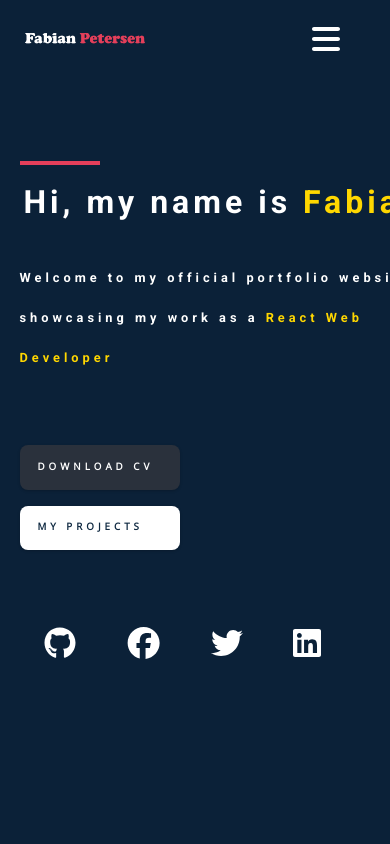
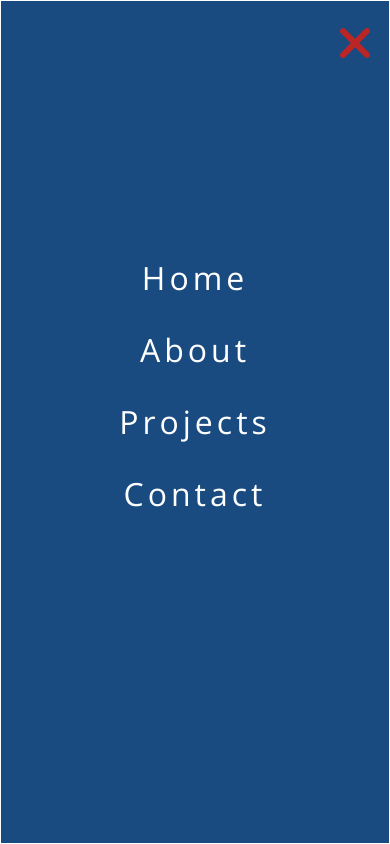
Before and after one commit to Fabian-Petersen/fabian-portfolio-app, a React (Create React App) app: page / in a window 390 px wide. Both pictures are taken after a click on the button 342 px from the left and 40 px from the top of the page. Shown: the top 844 px of the page. Built offline with nearby package versions, Linux system fonts and the light colour scheme.

Commit message:
add-sidebar-functionality-&&-map-links

```diff
--- a/src/App.js
+++ b/src/App.js
@@ -1,21 +1,11 @@
 import React from "react";
 import "../src/index.css";
 
-import {
-  About,
-  Navbar,
-  Header,
-  SideBar,
-  Projects,
-  Contact,
-  Footer,
-} from "./components/Index";
+import { About, Header, Projects, Contact, Footer } from "./components/Index";
 
 const App = () => {
   return (
     <div>
-      <Navbar />
-      <SideBar />
       <Header />
       <About />
       <Projects />
--- a/src/components/Header.js
+++ b/src/components/Header.js
@@ -1,14 +1,22 @@
-import React from "react";
+import React, { useState } from "react";
 import styled from "styled-components";
-import Socials from "./Socials";
 import cv from "../assets/documents/fabian-petersen-12.2022.pdf";
+import Navbar from "./Navbar";
+import SideBar from "./SideBar";
 import SocialsHover from "./SocialsHover";
 
 // import bgImage from "../assets/images/hero-simple-shiny-bg.svg";
 
 const Header = () => {
+  const [openSidebar, setOpenSidebar] = useState(false);
+
   return (
     <Wrapper>
+      {openSidebar ? (
+        <SideBar setOpenSidebar={setOpenSidebar} openSidebar={openSidebar} />
+      ) : (
+        <Navbar setOpenSidebar={setOpenSidebar} openSidebar={openSidebar} />
+      )}
       <header className="hero section" id="home">
         <div className="section-center hero-center">
           <article className="hero-info">
--- a/src/components/Navbar.js
+++ b/src/components/Navbar.js
@@ -3,33 +3,32 @@ import styled from "styled-components";
 import logo from "../assets/images/fabian-logo-small.png";
 import { faBars } from "@fortawesome/free-solid-svg-icons";
 import { FontAwesomeIcon } from "@fortawesome/react-fontawesome";
-import ThemeSelector from "./ThemeSelector";
+import links from "../pageLinks";
 
-const Navbar = () => {
+const Navbar = ({ openSidebar, setOpenSidebar }) => {
   return (
     <Wrapper>
       <nav className="nav navbar-fixed" id="nav">
         <div className="nav-center">
           <div className="nav-header">
             <img src={logo} className="nav-logo" alt="nav-logo" />
-            <button className="nav-btn" id="nav-btn">
+            <button
+              className={openSidebar ? "show-sidebar" : "nav-btn hide-sidebar"}
+              id="nav-btn"
+              onClick={() => setOpenSidebar(true)}
+            >
               <FontAwesomeIcon icon={faBars} />
             </button>
-            {/* <ThemeSelector /> */}
           </div>
           <ul className="nav-links">
-            <li>
-              <a href="#home">Home</a>
-            </li>
-            <li>
-              <a href="#about">About</a>
-            </li>
-            <li>
-              <a href="#projects">Projects</a>
-            </li>
-            <li>
-              <a href="#contact">Contact</a>
-            </li>
+            {links.map((link) => {
+              const { id, name } = link;
+              return (
+                <li key={id}>
+                  <a href={id}>{name}</a>
+                </li>
+              );
+            })}
           </ul>
         </div>
       </nav>
@@ -78,6 +77,10 @@ const Wrapper = styled.nav`
     cursor: pointer;
     justify-self: end;
     padding-right: 2rem;
+  }
+
+  .show-sidebar {
+    transform: translateX(0);
   }
 
   @media screen and (min-width: 768px) {
--- a/src/components/SideBar.js
+++ b/src/components/SideBar.js
@@ -1,27 +1,35 @@
 import React from "react";
 import styled from "styled-components";
+import { FontAwesomeIcon } from "@fortawesome/react-fontawesome";
+import { faClose } from "@fortawesome/free-solid-svg-icons";
+import links from "../pageLinks";
 
-const SideBar = () => {
+const SideBar = ({ openSidebar, setOpenSidebar }) => {
+  const handleClick = () => {
+    setOpenSidebar(false);
+  };
+
   return (
     <Wrapper>
-      <aside className="sidebar" id="sidebar">
+      <aside
+        className={openSidebar ? "show__sidebar" : "hide__sidebar"}
+        id="sidebar"
+      >
         <div>
-          <button className="close-btn" id="close-btn">
-            <i className="fas fa-times"></i>
+          <button className="close-btn" onClick={handleClick}>
+            <FontAwesomeIcon icon={faClose} id="close-btn" />
           </button>
           <ul className="sidebar-links">
-            <li>
-              <a href="#home">Home</a>
-            </li>
-            <li>
-              <a href="#about">About</a>
-            </li>
-            <li>
-              <a href="#contact">Contact</a>
-            </li>
-            <li>
-              <a href="#projects">Projects</a>
-            </li>
+            {links.map((link) => {
+              const { id, name } = link;
+              return (
+                <li key={id}>
+                  <a href={id} onClick={handleClick}>
+                    {name}
+                  </a>
+                </li>
+              );
+            })}
           </ul>
           <ul className="social-icons">
             <li>
@@ -52,26 +60,27 @@ const SideBar = () => {
 };
 
 const Wrapper = styled.aside`
-  .sidebar {
+  .show__sidebar {
     position: fixed;
     top: 0;
     left: 0;
     width: 100%;
     height: 100%;
-    background: var(--clr-grey-par-10);
+    background: var(--clr-bg-light);
     z-index: 10;
     display: grid;
+    border: var(--border-white);
     /*
   Can use place-items: center which do vertical and horizontal alignment
   align-items: center;
   justify-content: center; */
     place-items: center;
-    transition: var(--transition);
-    transform: translateX(-100%);
+    transition: 1000ms ease-in;
+    transform: translateX(0);
   }
 
-  .show-sidebar {
-    transform: translateX(0);
+  .hide__sidebar {
+    transform: translateX(-100%);
   }
 
   .sidebar-links {
@@ -82,14 +91,14 @@ const Wrapper = styled.aside`
     font-size: 2rem;
     text-transform: capitalize;
     transition: var(--transition);
-    color: var(--clr-grey-par-5);
+    color: var(--clr-white);
     letter-spacing: var(--spacing);
     display: inline-block;
     margin-bottom: 1.5rem;
   }
 
   .sidebar-links a:hover {
-    color: var(--clr-primary-5);
+    color: var(--clr-red);
   }
 
   .social-icons {
--- a/src/index.css
+++ b/src/index.css
@@ -16,7 +16,7 @@ Variables
   /*The colors of the bgjar background - Can use to toggle between themes */
   --clr-bg-dark: hsl(210, 68%, 13%);
   --clr-bg-middle: hsl(211, 67%, 17%);
-  --clr-bg-light: hsl(211, 67%, 20%);
+  --clr-bg-light: hsl(211, 67%, 30%);
 
   /* lighter shades of primary color */
   --clr-primary-1: hsl(216, 10%, 87%);
--- /dev/null
+++ b/src/pageLinks.js
@@ -0,0 +1,8 @@
+const links = [
+  { id: "#home", name: "Home" },
+  { id: "#about", name: "About" },
+  { id: "#projects", name: "Projects" },
+  { id: "#contact", name: "Contact" },
+];
+
+export default links;
--- a/src/socialsData.js
+++ b/src/socialsData.js
@@ -1,7 +1,7 @@
 import Icons from "./assets/images/icons";
 
 const { faGithub, faFacebook, faTwitter, faLinkedin } = Icons;
-const links = [
+const socialData = [
   {
     id: 1,
     name: "github",
@@ -26,4 +26,4 @@ const links = [
   { id: 4, name: "linkedin", url: "#linked", icon: faLinkedin, color: "" },
 ];
 
-export default links;
+export default socialData;
```
